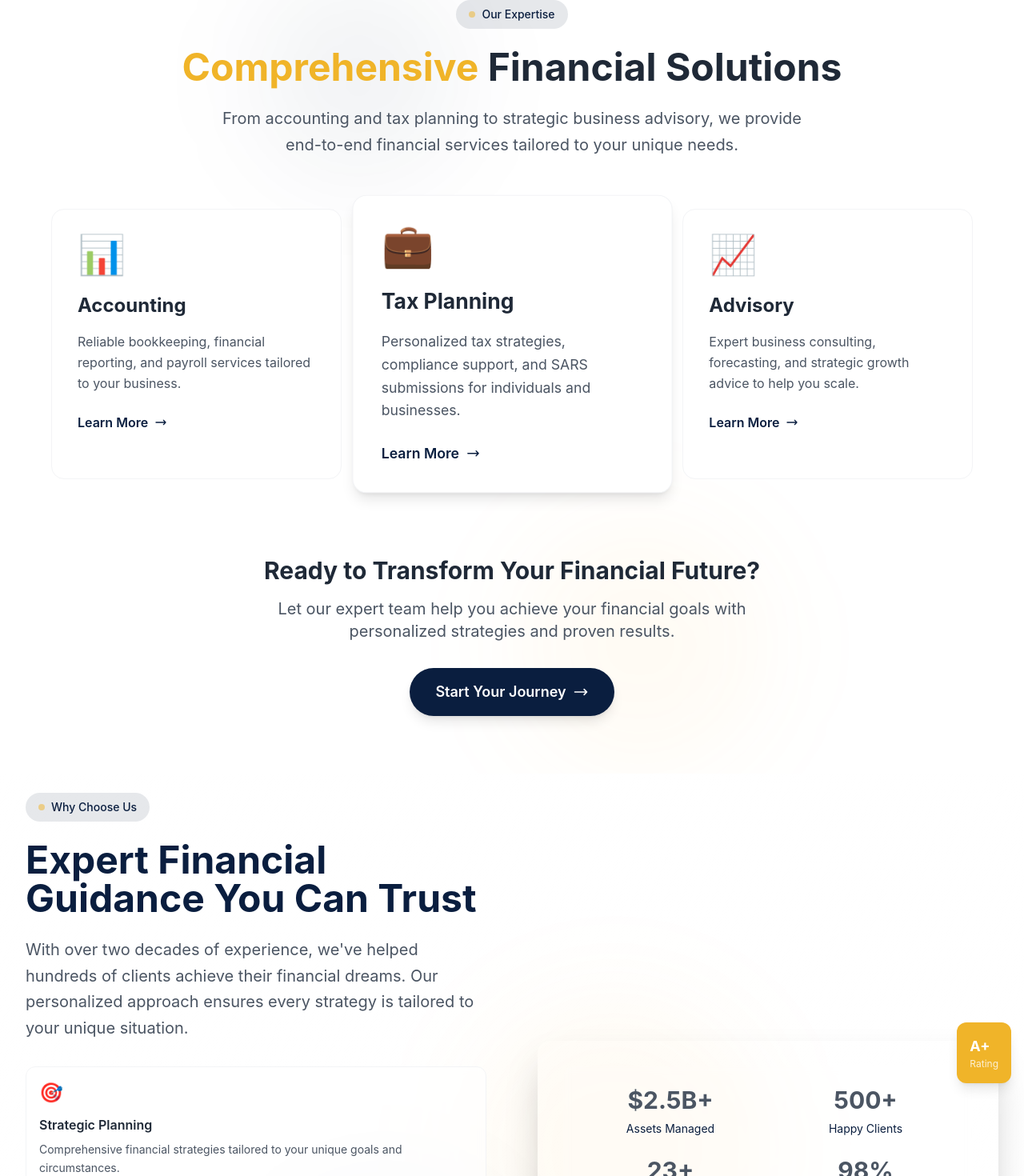
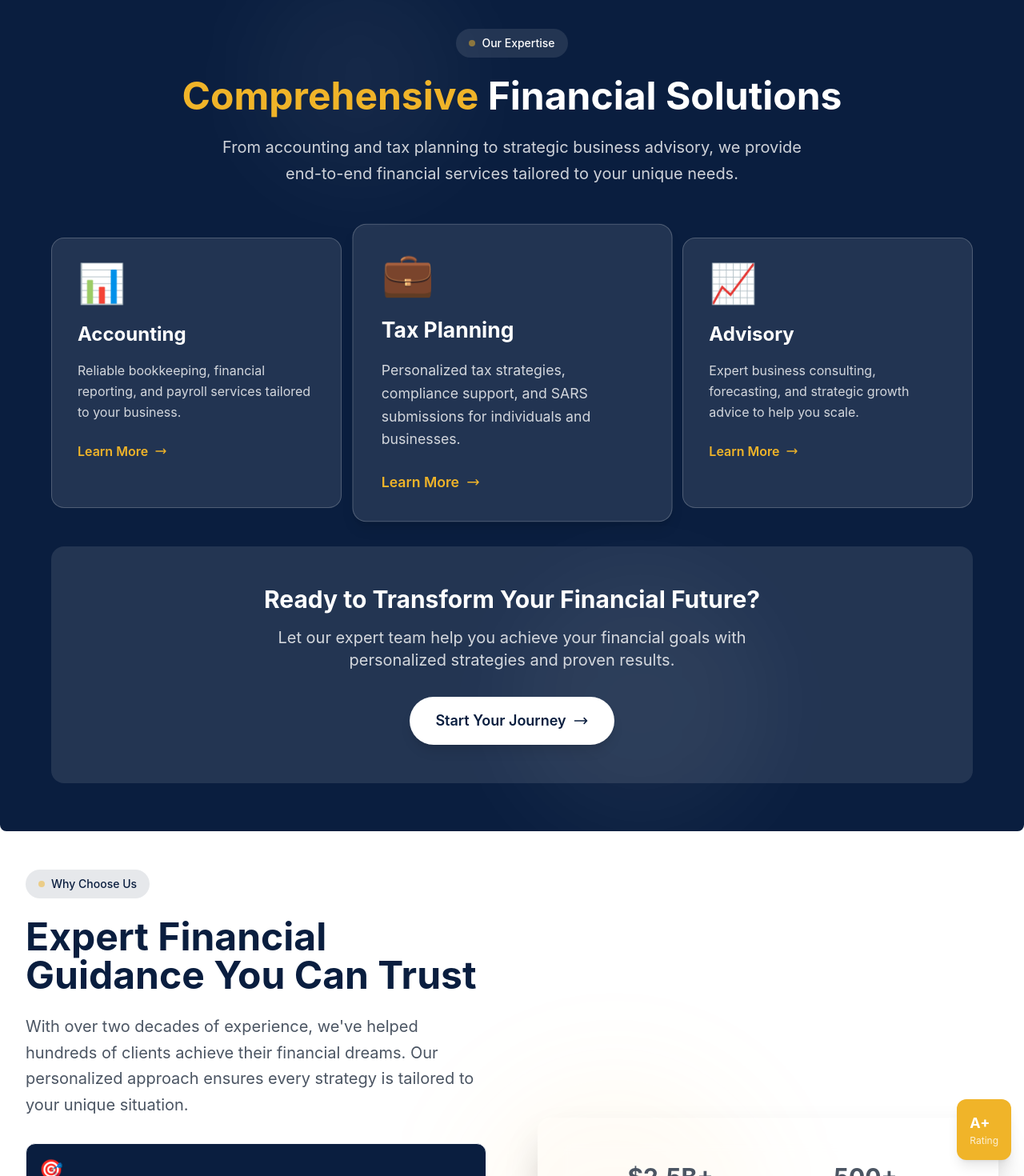
Before and after one commit to hotcoder27/triplegconsults, a React (Vite) app: page / in a window 1280 px wide. Shown: the part 856-2326 px from the top of the page at 80% size. Built offline with nearby package versions, Linux system fonts and the light colour scheme.

Commit message:
update the colors

```diff
--- a/src/components/About.jsx
+++ b/src/components/About.jsx
@@ -95,7 +95,7 @@ const About = () => {
                 {features.map((feature, index) => (
                   <div
                     key={index}
-                    className={`group p-4 rounded-xl bg-white/60 backdrop-blur-sm border border-gray-100 hover:border-primary/20 hover:shadow-lg transition-all duration-300 transform hover:-translate-y-1 ${
+                    className={`group p-4 rounded-xl bg-primary backdrop-blur-sm border border-gray-100 hover:border-primary/20 hover:shadow-lg transition-all duration-300 transform hover:-translate-y-1 ${
                       isVisible ? "translate-y-0 opacity-100" : "translate-y-8 opacity-0"
                     }`}
                     style={{
@@ -105,10 +105,10 @@ const About = () => {
                     <div className="text-2xl mb-3 group-hover:scale-110 transition-transform duration-300">
                       {feature.icon}
                     </div>
-                    <h3 className="font-semibold text-gray-800 mb-2 group-hover:text-primary transition-colors duration-300">
+                    <h3 className="font-semibold text-white mb-2 group-hover:text-primary transition-colors duration-300">
                       {feature.title}
                     </h3>
-                    <p className="text-sm text-gray-600 leading-relaxed">{feature.description}</p>
+                    <p className="text-sm text-white leading-relaxed">{feature.description}</p>
                   </div>
                 ))}
               </div>
@@ -116,7 +116,7 @@ const About = () => {
               {/* CTA Button */}
               <Link
                 to="/about"
-                className="inline-flex items-center bg-primary text-white px-8 py-4 rounded-xl font-semibold text-lg shadow-lg hover:shadow-xl transform hover:scale-105 transition-all duration-300 group"
+                className="inline-flex items-center bg-white text-primary px-8 py-4 rounded-xl font-semibold text-lg shadow-lg hover:shadow-xl transform hover:scale-105 transition-all duration-300 group"
               >
                 Learn More About Us
                 <svg
--- a/src/components/Navbar.jsx
+++ b/src/components/Navbar.jsx
@@ -83,7 +83,7 @@ const Navbar = () => {
               to="/contact"
               className="relative bg-primary from-primary to-primary/90 text-white px-6 py-3 rounded-full font-semibold shadow-lg hover:shadow-xl transform hover:scale-105 transition-all duration-300 focus:outline-none focus:ring-2 focus:ring-primary/50 overflow-hidden"
             >
-              <span className="relative z-10">Get Started</span>
+              <span className="relative z-10">Book Consultation</span>
               <div className="absolute inset-0 bg-gradient-to-r from-primary to-primary/80 opacity-0 hover:opacity-100 transition-opacity duration-300"></div>
             </Link>
           </div>
--- a/src/components/Services.jsx
+++ b/src/components/Services.jsx
@@ -1,71 +1,77 @@
-import { useState, useEffect } from "react"
-import { Link } from "react-router-dom"
-import { SERVICES } from "../constants"
+import { useState, useEffect } from "react";
+import { Link } from "react-router-dom";
+import { SERVICES } from "../constants";
 
 const Services = () => {
-  const [isVisible, setIsVisible] = useState(false)
-  const [currentServiceIndex, setCurrentServiceIndex] = useState(0)
+  const [isVisible, setIsVisible] = useState(false);
+  const [currentServiceIndex, setCurrentServiceIndex] = useState(0);
 
   useEffect(() => {
     const observer = new IntersectionObserver(
       ([entry]) => {
         if (entry.isIntersecting) {
-          setIsVisible(true)
+          setIsVisible(true);
         }
       },
-      { threshold: 0.1 },
-    )
+      { threshold: 0.1 }
+    );
 
-    const element = document.getElementById("services-section")
+    const element = document.getElementById("services-section");
     if (element) {
-      observer.observe(element)
+      observer.observe(element);
     }
 
     return () => {
       if (element) {
-        observer.unobserve(element)
+        observer.unobserve(element);
       }
-    }
-  }, [])
+    };
+  }, []);
 
   useEffect(() => {
     // Rotate through services for highlighting
     const interval = setInterval(() => {
-      setCurrentServiceIndex((prev) => (prev + 1) % SERVICES.length)
-    }, 4000)
+      setCurrentServiceIndex((prev) => (prev + 1) % SERVICES.length);
+    }, 4000);
 
-    return () => clearInterval(interval)
-  }, [])
+    return () => clearInterval(interval);
+  }, []);
 
   return (
-    <section id="services-section" className="py-6 px-8 bg-white relative overflow-hidden">
+    <section id="services-section" className="py-15 px-8 bg-primary relative overflow-hidden text-accent rounded-lg mb-6">
       {/* Background Elements */}
       <div className="absolute inset-0">
-        <div className="absolute top-0 left-1/4 w-64 h-64 bg-primary/5 rounded-full blur-3xl"></div>
-        <div className="absolute bottom-0 right-1/4 w-80 h-80 bg-accent/5 rounded-full blur-3xl"></div>
+        <div className="absolute top-0 left-1/4 w-64 h-64 bg-white/5 rounded-full blur-3xl"></div>
+        <div className="absolute bottom-0 right-1/4 w-80 h-80 bg-white/5 rounded-full blur-3xl"></div>
       </div>
 
       <div className="container mx-auto px-6 lg:px-8 relative z-10">
         {/* Section Header */}
         <div className="text-center mb-16">
           <div
-            className={`inline-flex items-center px-4 py-2 my-2 rounded-full bg-primary/10 text-primary font-medium text-sm mb-6 transform transition-all duration-1000 ${isVisible ? "translate-y-0 opacity-100" : "translate-y-8 opacity-0"}`}
+            className={`inline-flex items-center px-4 py-2 my-2 rounded-full bg-white/10 text-white font-medium text-sm mb-6 transform transition-all duration-1000 ${
+              isVisible ? "translate-y-0 opacity-100" : "translate-y-8 opacity-0"
+            }`}
           >
-            <span className="w-2 h-2 bg-primary rounded-full bg-accent mr-2 animate-pulse"></span>
+            <span className="w-2 h-2 bg-accent rounded-full bg-light-tone mr-2 animate-pulse"></span>
             Our Expertise
           </div>
 
           <h2
-            className={`text-4xl md:text-5xl font-bold text-gray-800 mb-6 transform transition-all duration-1000 delay-200 ${isVisible ? "translate-y-0 opacity-100" : "translate-y-8 opacity-0"}`}
+            className={`text-4xl md:text-5xl font-bold text-white mb-6 transform transition-all duration-1000 delay-200 ${
+              isVisible ? "translate-y-0 opacity-100" : "translate-y-8 opacity-0"
+            }`}
           >
-            <span className="bg-gradient-to-r from-primary to-primary/80 bg-clip-text text-accent">
+            <span className="bg-gradient-to-r from-white to-light-tone bg-clip-text text-accent">
               Comprehensive
             </span>{" "}
             Financial Solutions
           </h2>
 
           <p
-            className={`text-xl text-gray-600 max-w-3xl mx-auto leading-relaxed transform transition-all duration-1000 delay-400 ${isVisible ? "translate-y-0 opacity-100" : "translate-y-8 opacity-0"}`}
+            className={`text-xl text-white/80 max-w-3xl mx-auto leading-relaxed transform transition-all duration-1000 delay-400 ${
+              isVisible ? "translate-y-0 opacity-100" : "translate-y-8 opacity-0"
+            }`}
           >
             From accounting and tax planning to strategic business advisory, we provide end-to-end financial services
             tailored to your unique needs.
@@ -77,35 +83,35 @@ const Services = () => {
           {SERVICES.map((service, index) => (
             <div
               key={index}
-              className={`group relative p-8 rounded-2xl bg-white border border-gray-100 hover:border-primary/20 hover:shadow-xl transition-all duration-500 transform hover:-translate-y-2 ${
-                currentServiceIndex === index ? "ring-2 ring-primary/20 shadow-lg scale-105" : ""
+              className={`group relative p-8 rounded-2xl bg-white/10 border border-white/20 hover:border-white/50 hover:shadow-xl transition-all duration-500 transform hover:-translate-y-2 ${
+                currentServiceIndex === index ? "ring-2 ring-white/30 shadow-lg scale-105" : ""
               } ${isVisible ? "translate-y-0 opacity-100" : "translate-y-8 opacity-0"}`}
               style={{
                 transitionDelay: isVisible ? `${600 + index * 200}ms` : "0ms",
               }}
             >
               {/* Background Gradient */}
-              <div className="absolute inset-0 bg-gradient-to-br from-primary/5 to-accent/5 rounded-2xl opacity-0 group-hover:opacity-100 transition-opacity duration-500"></div>
+              <div className="absolute inset-0 bg-gradient-to-br from-white/5 to-light-tone/5 rounded-2xl opacity-0 group-hover:opacity-100 transition-opacity duration-500"></div>
 
               {/* Content */}
               <div className="relative z-10">
                 {/* Icon */}
-                <div className="text-5xl mb-6 group-hover:scale-110 transition-transform duration-300">
+                <div className="text-5xl mb-6 group-hover:scale-110 transition-transform duration-300 text-white">
                   {service.icon}
                 </div>
 
                 {/* Title */}
-                <h3 className="text-2xl font-bold text-gray-800 mb-4 group-hover:text-primary transition-colors duration-300">
+                <h3 className="text-2xl font-bold text-white mb-4 group-hover:text-light-tone transition-colors duration-300">
                   {service.title}
                 </h3>
 
                 {/* Description */}
-                <p className="text-gray-600 leading-relaxed mb-6">{service.description}</p>
+                <p className="text-white/80 leading-relaxed mb-6">{service.description}</p>
 
                 {/* Learn More Link */}
                 <Link
                   to="/services"
-                  className="inline-flex items-center text-primary font-semibold hover:text-primary/80 transition-colors duration-300 group-hover:translate-x-2 transform"
+                  className="inline-flex items-center text-light-tone font-semibold hover:text-white transition-colors duration-300 group-hover:translate-x-2 transform"
                 >
                   Learn More
                   <svg
@@ -120,23 +126,25 @@ const Services = () => {
               </div>
 
               {/* Hover Effect Border */}
-              <div className="absolute inset-0 rounded-2xl border-2 border-transparent group-hover:border-primary/20 transition-colors duration-500"></div>
+              <div className="absolute inset-0 rounded-2xl border-2 border-transparent group-hover:border-white/30 transition-colors duration-500"></div>
             </div>
           ))}
         </div>
 
         {/* CTA Section */}
         <div
-          className={`text-center transform transition-all duration-1000 delay-1000 ${isVisible ? "translate-y-0 opacity-100" : "translate-y-8 opacity-0"}`}
+          className={`text-center transform transition-all duration-1000 delay-1000 ${
+            isVisible ? "translate-y-0 opacity-100" : "translate-y-8 opacity-0"
+          }`}
         >
-          <div className="bg-gradient-to-r from-primary/5 to-accent/5 rounded-2xl p-8 md:p-12">
-            <h3 className="text-3xl font-bold text-gray-800 mb-4">Ready to Transform Your Financial Future?</h3>
-            <p className="text-xl text-gray-600 mb-8 max-w-2xl mx-auto">
+          <div className="bg-white/10 rounded-2xl p-8 md:p-12">
+            <h3 className="text-3xl font-bold text-white mb-4">Ready to Transform Your Financial Future?</h3>
+            <p className="text-xl text-white/80 mb-8 max-w-2xl mx-auto">
               Let our expert team help you achieve your financial goals with personalized strategies and proven results.
             </p>
             <Link
               to="/contact"
-              className="inline-flex items-center bg-primary text-white from-primary to-primary/90 px-8 py-4 rounded-full font-semibold text-lg shadow-lg hover:shadow-xl transform hover:scale-105 transition-all duration-300"
+              className="inline-flex items-center bg-white text-primary px-8 py-4 rounded-full font-semibold text-lg shadow-lg hover:shadow-xl transform hover:scale-105 transition-all duration-300"
             >
               Start Your Journey
               <svg className="w-5 h-5 ml-2" fill="none" stroke="currentColor" viewBox="0 0 24 24">
@@ -147,7 +155,7 @@ const Services = () => {
         </div>
       </div>
     </section>
-  )
-}
+  );
+};
 
-export default Services
+export default Services;
```
Also changed, not shown: src/components/Faqs.jsx (+1 -58 lines), src/components/Testimonials.jsx (+6 -6 lines).
